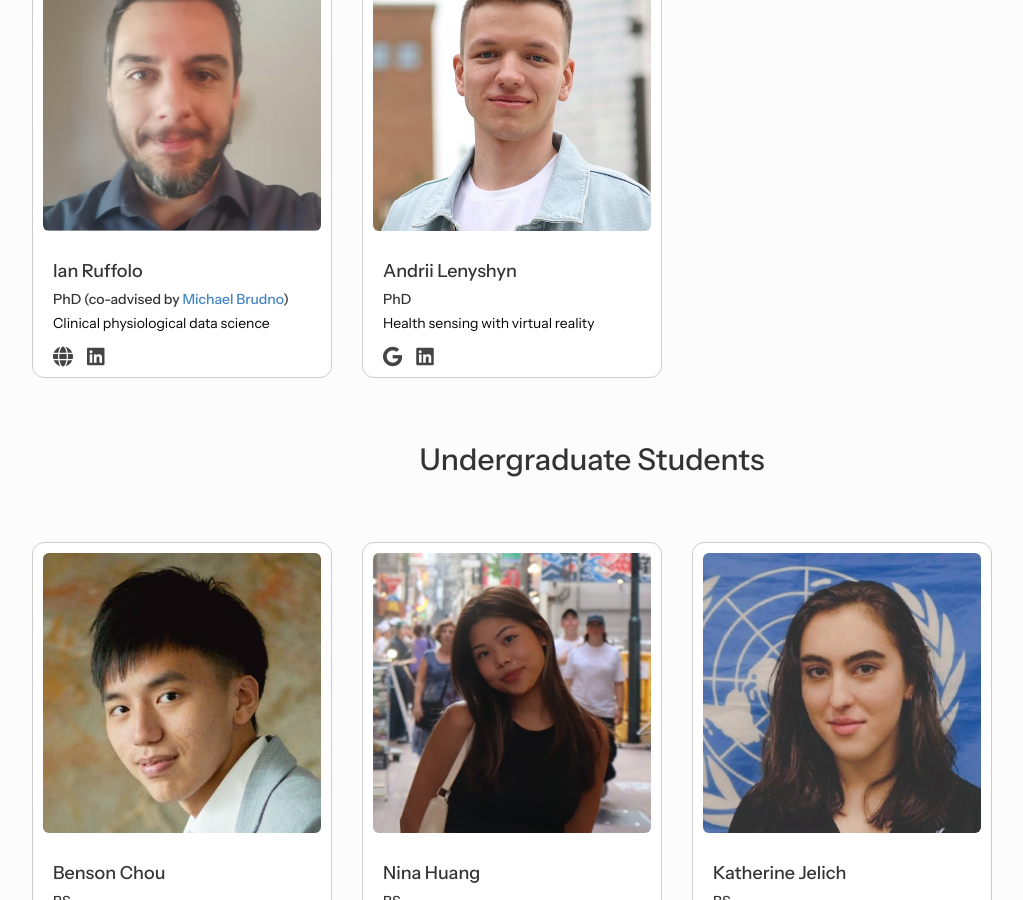
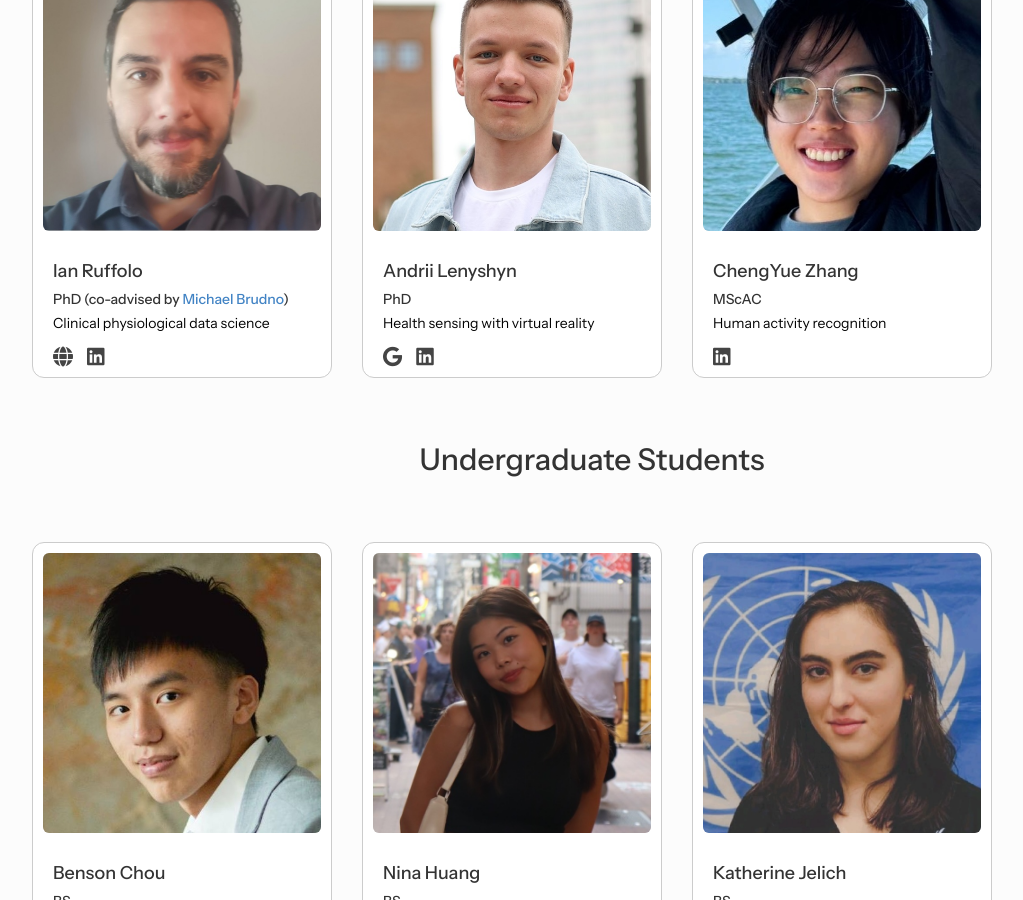
Before and after one commit to chai-toronto/chai-toronto.github.io, a Jekyll site: the page built from our_team/index.html, in a window 1280 px wide and 900 px high, scrolled down 1948 px. Shown: the whole window, without its empty margins (48-1071 px from the left). Built offline with Jekyll 4.4.1, drawn with Linux system fonts in a browser that asks for light colours.

Commit message:
adding chengyue

```diff
--- a/_data/members.yml
+++ b/_data/members.yml
@@ -122,9 +122,9 @@
   affiliation: CS
   degree: MScAC
   image: /images/members/chengyue_zhang.jpg
-  gscholar: Sr6djygAAAAJ
   linkedin: chengyuemscac
   startyear: 2025
+  shortbio: Human activity recognition
   active: true
 
 # Current Undergrads
--- a/our_team/index.html
+++ b/our_team/index.html
@@ -42,7 +42,10 @@ title: Our Team
   <!-- Graduate Students -->
   <div class="mb-5 students-section">
     <h2>Graduate Students</h2>
-    {% assign grads = site.data.members | where:"active",true | where:"degree","PhD" %}
+    {% assign phd_grads = site.data.members | where:"active",true | where:"degree","PhD" %}
+    {% assign msc_grads = site.data.members | where:"active",true | where:"degree","MSc" %}
+    {% assign mscac_grads = site.data.members | where:"active",true | where:"degree","MScAC" %}
+    {% assign grads = phd_grads | concat: msc_grads | concat: mscac_grads %}
     {% include people_grid.html people=grads current_or_alum="current" %}
   </div>
 
```
